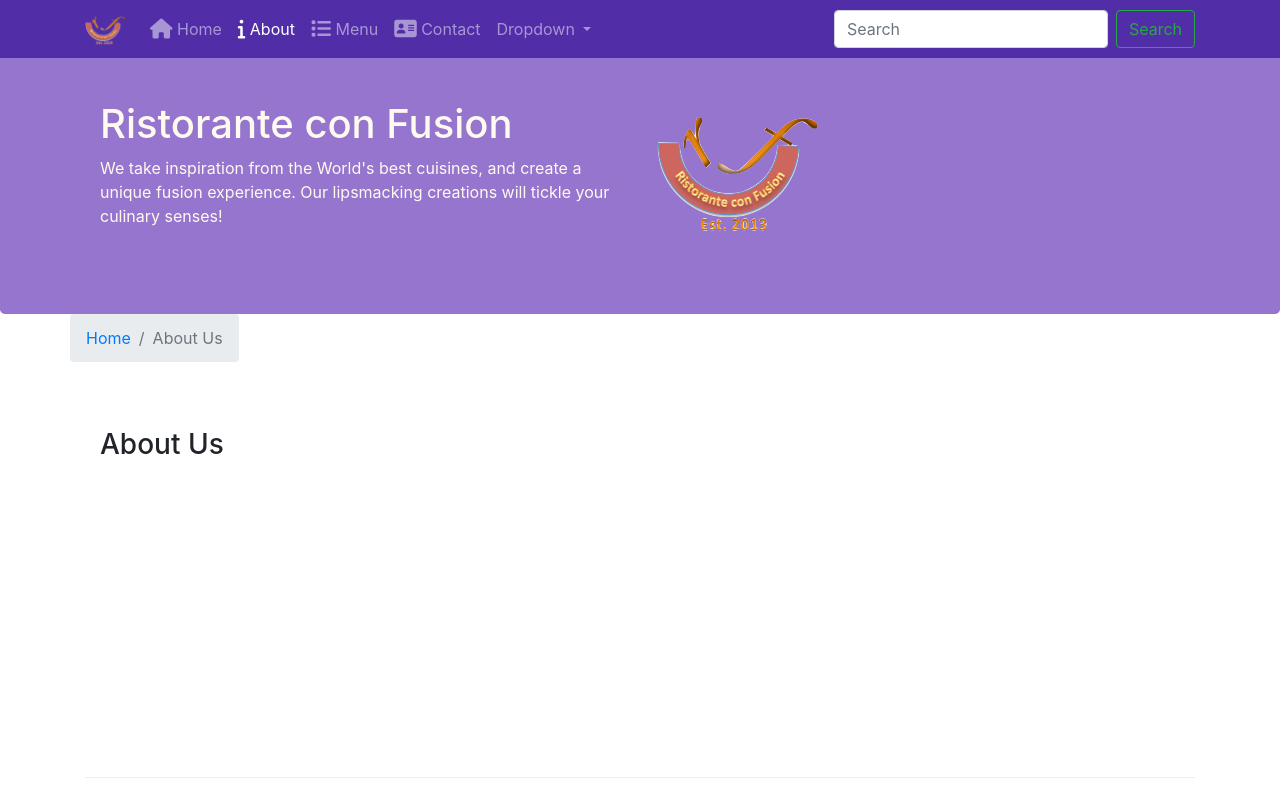
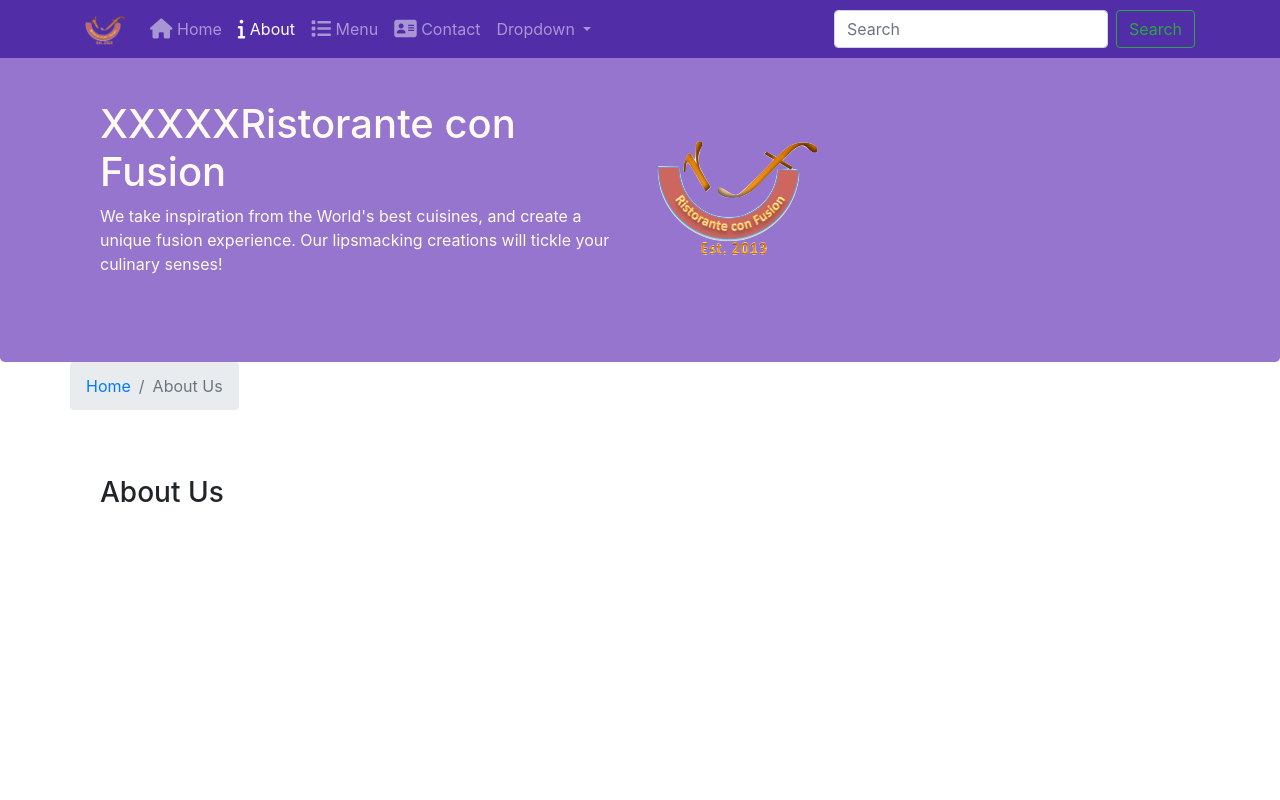
Before and after one commit to belonet/Bootstrap4-tutorial, a website: page aboutus.html in a window 1280 px wide. Shown: the top 800 px of the page. Drawn offline with nearby package versions, Linux system fonts and the light colour scheme.

Commit message:
initial commit

```diff
--- a/aboutus.html
+++ b/aboutus.html
@@ -1,7 +1,7 @@
 <!DOCTYPE html>
 <html lang="en">
   <head>
-    <title>Ristorante Con Fusion</title>
+    <title>TEST - zmena nadpisu</title>
     <!-- Required meta tags always come first -->
     <meta charset="utf-8" />
     <meta
@@ -103,7 +103,7 @@
       <div class="container">
         <div class="row row-header">
           <div class="col-12 col-sm-6">
-            <h1>Ristorante con Fusion</h1>
+            <h1>XXXXXRistorante con Fusion</h1>
             <p>
               We take inspiration from the World's best cuisines, and create a
               unique fusion experience. Our lipsmacking creations will tickle
```
